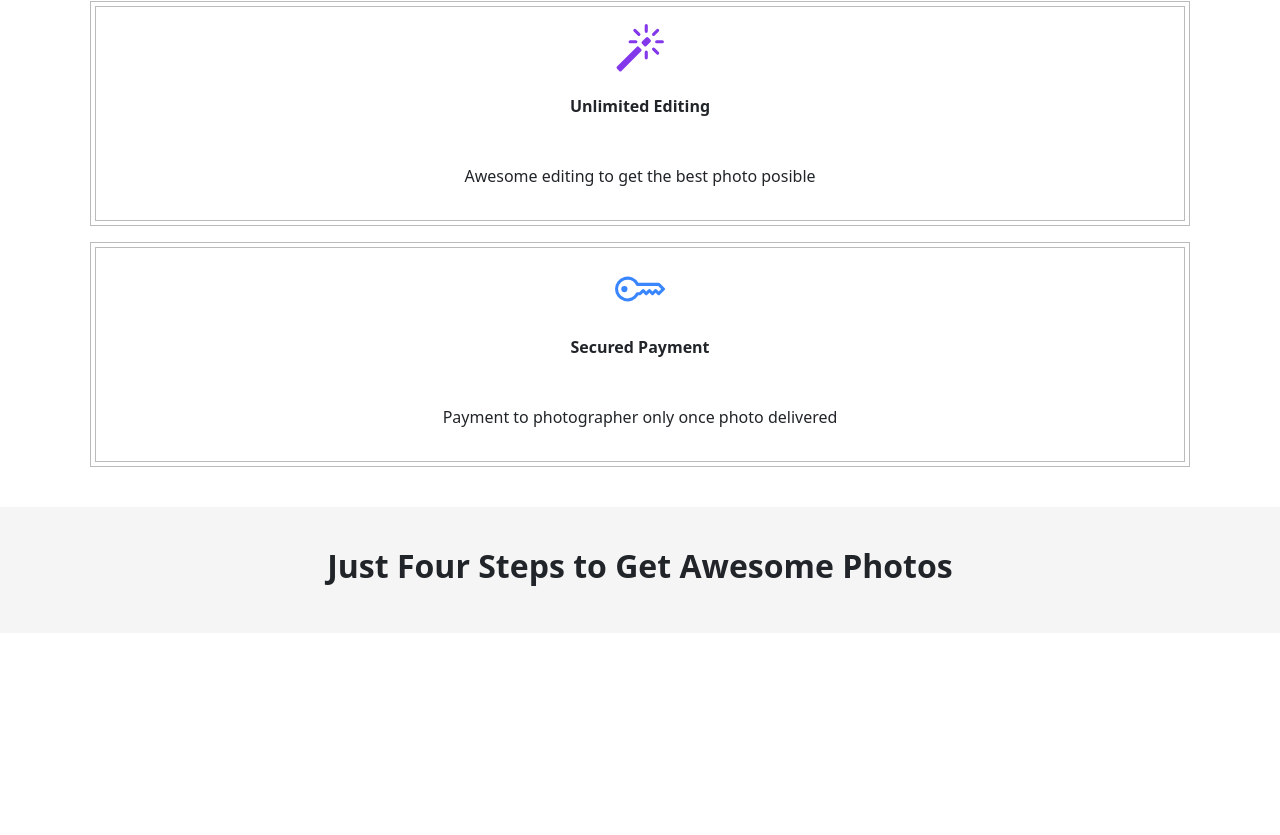
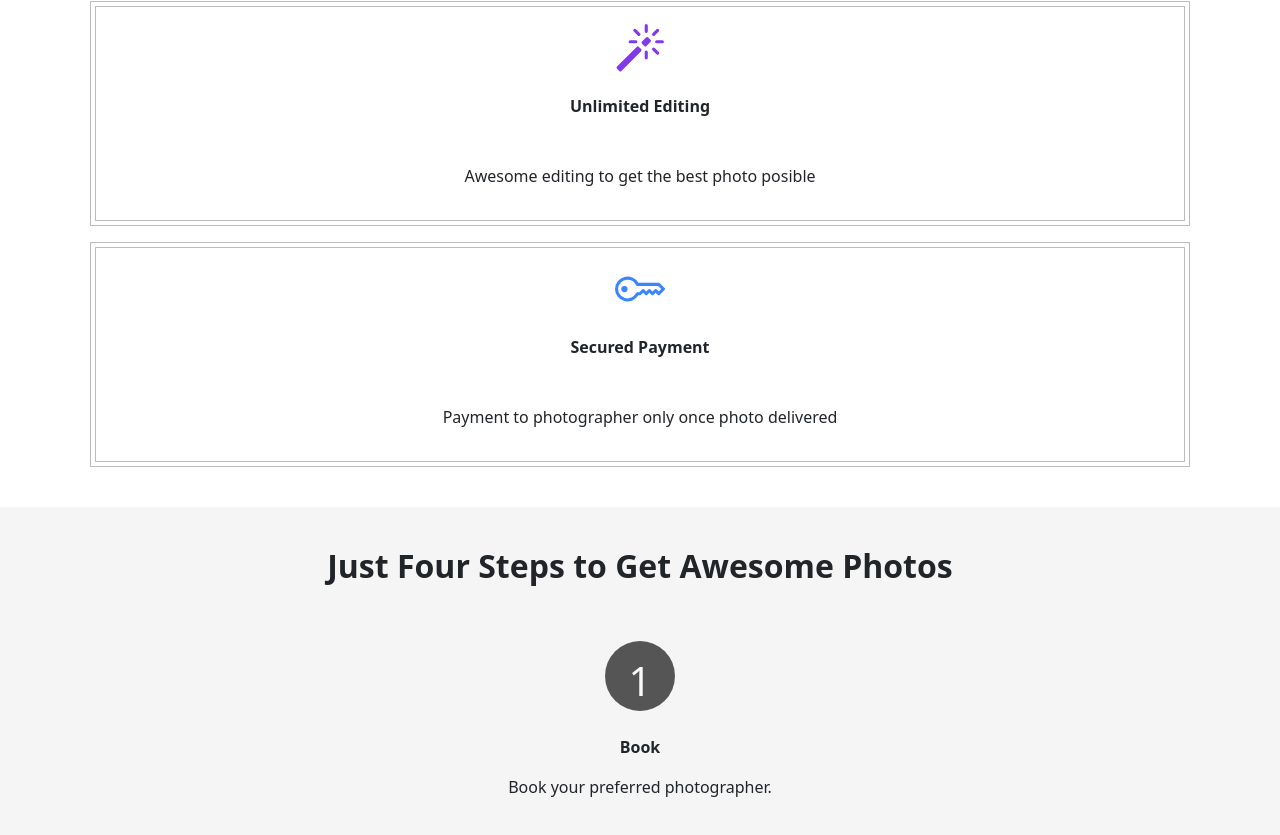
Before and after one commit to faisal-zuchri/signstudio.id, a plain HTML site: page index.html in a window 1280 px wide. Shown: the part 1544-2379 px from the top of the page. Before the commit the page ends 2177 px from the top, so only its background shows below. Drawn offline with nearby package versions, Linux system fonts and the light colour scheme.

Commit message:
first-commit

```diff
--- a/index.html
+++ b/index.html
@@ -338,6 +338,26 @@
           <h1 class="fs-2 fw-bold text-dark">
             Just Four Steps to Get Awesome Photos
           </h1>
+
+          <div class="d-flex justify-content-center" style="width: 100%">
+            <h1
+              class="fs-1 fw-normal text-light p-3 mt-5"
+              style="
+                background-color: #555;
+                height: 70px;
+                width: 70px;
+                border-radius: 50%;
+              "
+            >
+              1
+            </h1>
+          </div>
+
+          <p class="fs-6 fw-bold text-dark mt-3">Book</p>
+
+          <p class="fs-6 fw-normal text-dark mt-3">
+            Book your preferred photographer.
+          </p>
         </div>
       </div>
     </section>
```
